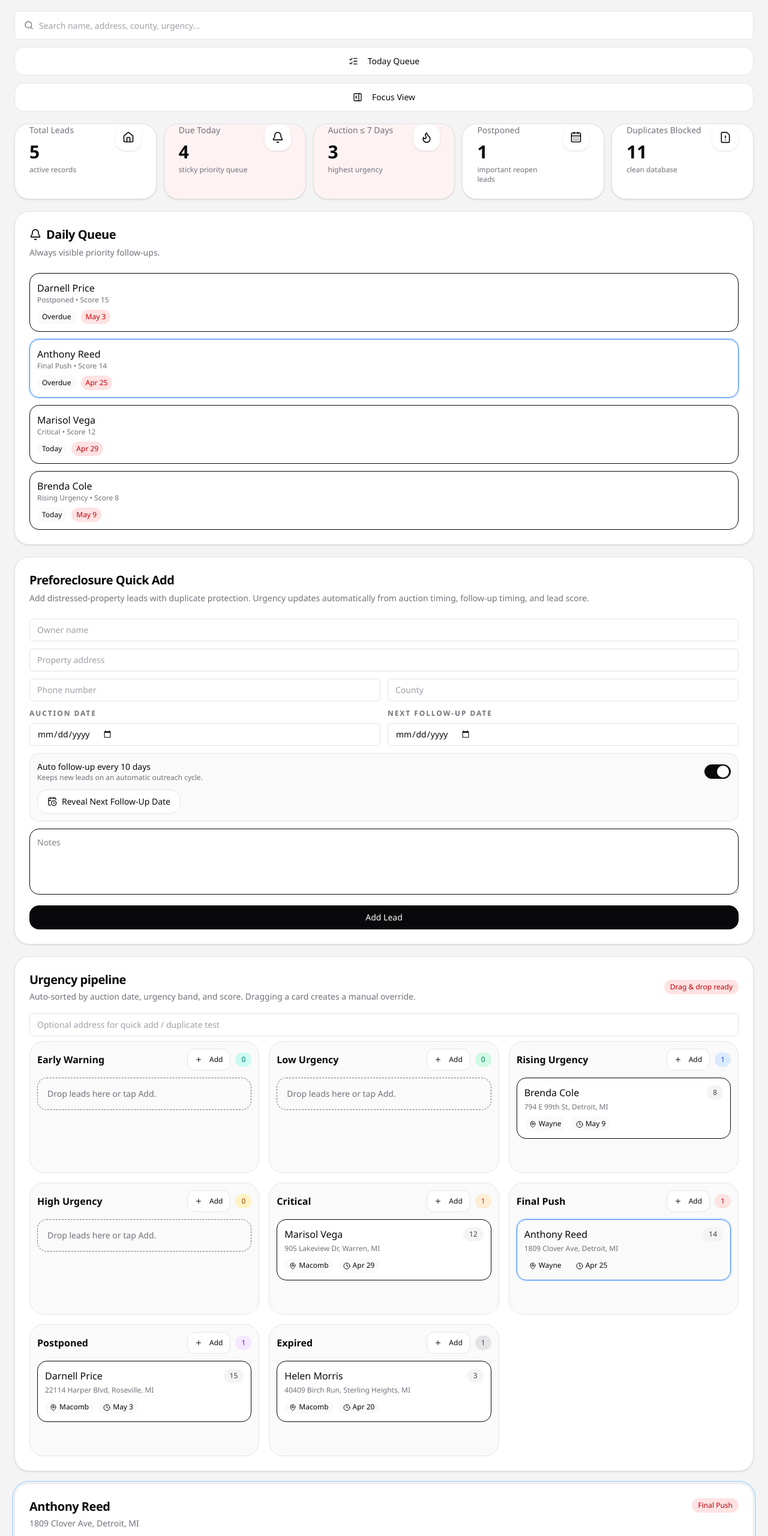
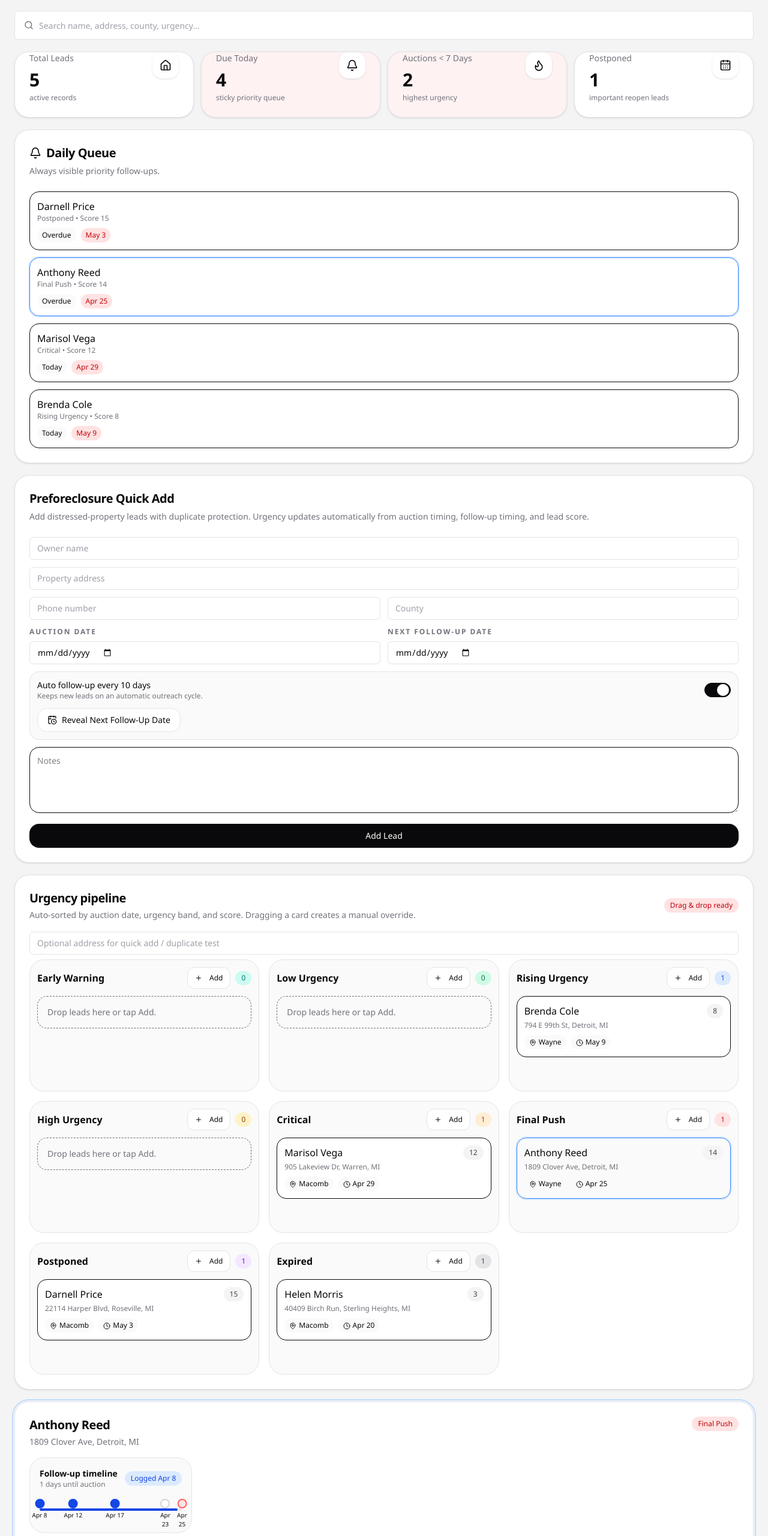
Before and after one commit to gulifordolivia/unified-crm, a Next.js app: page / in a window 1280 px wide. Shown: the part 226-2786 px from the top of the page at 60% size. Built offline with nearby package versions, Linux system fonts and the light colour scheme.

Commit message:
add clickable preforeclosure metrics

```diff
--- a/app/page.tsx
+++ b/app/page.tsx
@@ -15,14 +15,12 @@ import {
   CalendarDays,
   CheckCircle2,
   Clock,
-  FileWarning,
   Flame,
   Home,
   ListChecks,
   Mail,
   MapPin,
   Moon,
-  PanelRightOpen,
   Phone,
   Plus,
   Route,
@@ -124,6 +122,8 @@ type AgentQuickAddForm = {
   customFollowUp: string;
   showCalendar: boolean;
 };
+
+type PreMetricFilter = "total" | "dueToday" | "auctionSoon" | "postponed" | null;
 
 const stages = [
   "Early Warning",
@@ -530,6 +530,11 @@ export default function OptimizedUnifiedCrmPreview() {
   const [leadCalendarOpen, setLeadCalendarOpen] = useState(false);
   const [agentSortBy, setAgentSortBy] = useState<"alphabetical" | "recent">("alphabetical");
   const [agentMarketFilter, setAgentMarketFilter] = useState("All markets");
+  const [preMetricFilter, setPreMetricFilter] = useState<PreMetricFilter>(null);
+  const [preMetricSortBy, setPreMetricSortBy] = useState<"alphabetical" | "recent">(
+    "alphabetical",
+  );
+  const [preMetricCountyFilter, setPreMetricCountyFilter] = useState("All counties");
   const sequenceRef = useRef(1000);
   const leadDetailRef = useRef<HTMLDivElement | null>(null);
 
@@ -572,6 +577,40 @@ export default function OptimizedUnifiedCrmPreview() {
       items: [...filteredLeads].filter((lead) => getLeadStage(lead) === stage).sort(sortLeadsForPipeline),
     }));
   }, [filteredLeads]);
+
+  const preMetricCountyOptions = useMemo(
+    () => ["All counties", ...new Set(leads.map((lead) => lead.county))],
+    [leads],
+  );
+
+  const preMetricLeads = useMemo(() => {
+    let items = [...leads];
+
+    if (preMetricFilter === "dueToday") {
+      items = items.filter((lead) => lead.nextFollowUp && differenceInDays(lead.nextFollowUp) <= 0);
+    } else if (preMetricFilter === "auctionSoon") {
+      items = items.filter((lead) => {
+        const days = differenceInDays(lead.auctionDate);
+        return days >= 0 && days < 7;
+      });
+    } else if (preMetricFilter === "postponed") {
+      items = items.filter((lead) => getLeadStage(lead) === "Postponed");
+    }
+
+    if (preMetricCountyFilter !== "All counties") {
+      items = items.filter((lead) => lead.county === preMetricCountyFilter);
+    }
+
+    return items.sort((a, b) => {
+      if (preMetricSortBy === "recent") {
+        return (
+          new Date(`${b.createdAt}T12:00:00`).getTime() -
+          new Date(`${a.createdAt}T12:00:00`).getTime()
+        );
+      }
+      return a.name.localeCompare(b.name);
+    });
+  }, [leads, preMetricCountyFilter, preMetricFilter, preMetricSortBy]);
 
   const filteredAgents = useMemo(() => {
     const q = search.toLowerCase();
@@ -905,7 +944,7 @@ export default function OptimizedUnifiedCrmPreview() {
           </div>
         </motion.div>
 
-        <div className="grid gap-3 md:grid-cols-[1fr,190px,190px]">
+        <div className="grid gap-3">
           <div className="relative">
             <Search className={`absolute left-4 top-1/2 h-4 w-4 -translate-y-1/2 ${mutedText}`} />
             <Input
@@ -921,28 +960,36 @@ export default function OptimizedUnifiedCrmPreview() {
               className={`h-12 rounded-2xl pl-10 ${inputTheme}`}
             />
           </div>
-          <Button variant="outline" className={`h-12 rounded-2xl ${outlineTheme}`}>
-            <ListChecks className="mr-2 h-4 w-4" />
-            Today Queue
-          </Button>
-          <Button variant="outline" className={`h-12 rounded-2xl ${outlineTheme}`}>
-            <PanelRightOpen className="mr-2 h-4 w-4" />
-            Focus View
-          </Button>
         </div>
 
         {mode === "pre" && (
           <>
-            <div className="grid grid-cols-2 gap-3 lg:grid-cols-5">
-              <Metric title="Total Leads" value={leads.length} sub="active records" icon={Home} dark={theme === "dark"} />
+            <div className="grid grid-cols-2 gap-3 lg:grid-cols-4">
+              <button type="button" onClick={() => setPreMetricFilter("total")} className="text-left">
+                <Metric
+                  title="Total Leads"
+                  value={leads.length}
+                  sub="active records"
+                  icon={Home}
+                  dark={theme === "dark"}
+                />
+              </button>
+              <button type="button" onClick={() => setPreMetricFilter("dueToday")} className="text-left">
                 <Metric title="Due Today" value={dailyQueue.length} sub="sticky priority queue" icon={Bell} hot />
+              </button>
+              <button type="button" onClick={() => setPreMetricFilter("auctionSoon")} className="text-left">
                 <Metric
-                title="Auction ≤ 7 Days"
-                value={leads.filter((lead) => differenceInDays(lead.auctionDate) <= 7).length}
+                  title="Auctions < 7 Days"
+                  value={leads.filter((lead) => {
+                    const days = differenceInDays(lead.auctionDate);
+                    return days >= 0 && days < 7;
+                  }).length}
                   sub="highest urgency"
                   icon={Flame}
                   hot
                 />
+              </button>
+              <button type="button" onClick={() => setPreMetricFilter("postponed")} className="text-left">
                 <Metric
                   title="Postponed"
                   value={leads.filter((lead) => getLeadStage(lead) === "Postponed").length}
@@ -950,14 +997,115 @@ export default function OptimizedUnifiedCrmPreview() {
                   icon={CalendarDays}
                   dark={theme === "dark"}
                 />
-              <Metric
-                title="Duplicates Blocked"
-                value={duplicateWarning ? 1 : 11}
-                sub="clean database"
-                icon={FileWarning}
-                dark={theme === "dark"}
-              />
-            </div>
+              </button>
+            </div>
+
+            {preMetricFilter && (
+              <Card className={`rounded-3xl shadow-sm ${panelTheme}`}>
+                <CardHeader>
+                  <div className="flex flex-col gap-3 lg:flex-row lg:items-center lg:justify-between">
+                    <div>
+                      <CardTitle>
+                        {preMetricFilter === "total" && "All Leads"}
+                        {preMetricFilter === "dueToday" && "Due Today"}
+                        {preMetricFilter === "auctionSoon" && "Auctions < 7 Days"}
+                        {preMetricFilter === "postponed" && "Postponed Leads"}
+                      </CardTitle>
+                      <p className={`mt-1 text-sm ${mutedText}`}>
+                        Click a lead to jump to the detail panel.
+                      </p>
+                    </div>
+                    <Button
+                      variant="outline"
+                      className={`rounded-2xl ${outlineTheme}`}
+                      onClick={() => setPreMetricFilter(null)}
+                    >
+                      Clear Filter
+                    </Button>
+                  </div>
+                  <div className="grid gap-2 sm:grid-cols-2 lg:grid-cols-3">
+                    <div className={`rounded-2xl border px-3 py-2 ${inputTheme}`}>
+                      <label className={`mb-2 block text-xs uppercase tracking-[0.16em] ${mutedText}`}>
+                        Sort
+                      </label>
+                      <select
+                        value={preMetricSortBy}
+                        onChange={(event) =>
+                          setPreMetricSortBy(event.target.value as "alphabetical" | "recent")
+                        }
+                        className={`w-full bg-transparent text-sm outline-none ${theme === "dark" ? "text-zinc-100" : "text-zinc-950"}`}
+                      >
+                        <option value="alphabetical" className="text-zinc-950">
+                          Alphabetically by owner name
+                        </option>
+                        <option value="recent" className="text-zinc-950">
+                          Most recently added
+                        </option>
+                      </select>
+                    </div>
+                    <div className={`rounded-2xl border px-3 py-2 ${inputTheme}`}>
+                      <label className={`mb-2 block text-xs uppercase tracking-[0.16em] ${mutedText}`}>
+                        County
+                      </label>
+                      <select
+                        value={preMetricCountyFilter}
+                        onChange={(event) => setPreMetricCountyFilter(event.target.value)}
+                        className={`w-full bg-transparent text-sm outline-none ${theme === "dark" ? "text-zinc-100" : "text-zinc-950"}`}
+                      >
+                        {preMetricCountyOptions.map((county) => (
+                          <option key={county} value={county} className="text-zinc-950">
+                            {county}
+                          </option>
+                        ))}
+                      </select>
+                    </div>
+                  </div>
+                </CardHeader>
+                <CardContent>
+                  <div className="grid gap-3 md:grid-cols-2 xl:grid-cols-3">
+                    {preMetricLeads.map((lead) => (
+                      <button
+                        key={lead.id}
+                        type="button"
+                        onClick={() => {
+                          setSelectedLeadId(lead.id);
+                          leadDetailRef.current?.scrollIntoView({
+                            behavior: "smooth",
+                            block: "start",
+                          });
+                        }}
+                        className={`rounded-2xl border p-4 text-left transition hover:border-blue-400 ${
+                          selectedLeadId === lead.id
+                            ? "border-blue-500 ring-2 ring-blue-100"
+                            : theme === "dark"
+                              ? "border-white/10 bg-zinc-950/70"
+                              : "bg-white"
+                        }`}
+                      >
+                        <div className="flex items-start justify-between gap-3">
+                          <div>
+                            <div className="font-semibold">{lead.name}</div>
+                            <div className={`mt-1 text-sm ${mutedText}`}>{lead.address}</div>
+                          </div>
+                          <Badge className={stageStyle(getLeadStage(lead))}>{getLeadStage(lead)}</Badge>
+                        </div>
+                        <div className="mt-3 flex flex-wrap gap-2 text-xs">
+                          <span className={`rounded-full px-3 py-1 ${softPanel}`}>{lead.county}</span>
+                          <span className={`rounded-full px-3 py-1 ${softPanel}`}>
+                            Added {formatDate(lead.createdAt)}
+                          </span>
+                        </div>
+                      </button>
+                    ))}
+                    {preMetricLeads.length === 0 && (
+                      <div className={`rounded-2xl border border-dashed p-4 text-sm ${mutedText}`}>
+                        No leads match the current metric and filters.
+                      </div>
+                    )}
+                  </div>
+                </CardContent>
+              </Card>
+            )}
 
             <div className="grid gap-5 xl:grid-cols-[290px,1fr,400px]">
               <div className="order-1 grid gap-5">
@@ -1259,6 +1407,50 @@ export default function OptimizedUnifiedCrmPreview() {
                     <div>
                       <CardTitle>{selectedLead.name}</CardTitle>
                       <p className={`mt-1 text-sm ${mutedText}`}>{selectedLead.address}</p>
+                      <div className={`mt-4 rounded-3xl border p-4 ${softPanel}`}>
+                        <div className="flex items-center justify-between gap-3">
+                          <div>
+                            <div className="text-sm font-semibold">Follow-up timeline</div>
+                            <div className={`text-xs ${mutedText}`}>
+                              {timeline.daysToAuction >= 0
+                                ? `${timeline.daysToAuction} days until auction`
+                                : `Auction passed ${Math.abs(timeline.daysToAuction)} days ago`}
+                            </div>
+                          </div>
+                          <Badge className="bg-blue-100 text-blue-700">
+                            Logged {formatDate(selectedLead.createdAt)}
+                          </Badge>
+                        </div>
+                        <div className="mt-4">
+                          <div className="relative h-10">
+                            <div className="absolute left-0 right-0 top-4 h-1 rounded-full bg-zinc-200" />
+                            <div
+                              className="absolute left-0 top-4 h-1 rounded-full bg-blue-700"
+                              style={{ width: `${timeline.progress}%` }}
+                            />
+                            {timeline.points.map((point) => (
+                              <div
+                                key={point.id}
+                                className="absolute top-0 -translate-x-1/2"
+                                style={{ left: point.position }}
+                              >
+                                <div
+                                  className={`mx-auto h-4 w-4 rounded-full border-2 ${
+                                    point.completed
+                                      ? "border-blue-700 bg-blue-700"
+                                      : point.label === "Auction"
+                                        ? "border-red-400 bg-red-100"
+                                        : "border-zinc-300 bg-white"
+                                  }`}
+                                />
+                                <div className="mt-1 text-center text-[10px] font-medium">
+                                  {formatDate(point.date)}
+                                </div>
+                              </div>
+                            ))}
+                          </div>
+                        </div>
+                      </div>
                     </div>
                     <div className="flex flex-col items-end gap-2">
                       <Badge className={stageStyle(getLeadStage(selectedLead))}>
@@ -1300,51 +1492,6 @@ export default function OptimizedUnifiedCrmPreview() {
                       className={`rounded-2xl ${inputTheme}`}
                     />
                   )}
-
-                  <div className={`rounded-3xl border p-4 ${softPanel}`}>
-                    <div className="flex items-center justify-between gap-3">
-                      <div>
-                        <div className="text-sm font-semibold">Follow-up timeline</div>
-                        <div className={`text-xs ${mutedText}`}>
-                          {timeline.daysToAuction >= 0
-                            ? `${timeline.daysToAuction} days until auction`
-                            : `Auction passed ${Math.abs(timeline.daysToAuction)} days ago`}
-                        </div>
-                      </div>
-                      <Badge className="bg-blue-100 text-blue-700">
-                        Logged {formatDate(selectedLead.createdAt)}
-                      </Badge>
-                    </div>
-                    <div className="mt-4">
-                      <div className="relative h-10">
-                        <div className="absolute left-0 right-0 top-4 h-1 rounded-full bg-zinc-200" />
-                        <div
-                          className="absolute left-0 top-4 h-1 rounded-full bg-blue-700"
-                          style={{ width: `${timeline.progress}%` }}
-                        />
-                        {timeline.points.map((point) => (
-                          <div
-                            key={point.id}
-                            className="absolute top-0 -translate-x-1/2"
-                            style={{ left: point.position }}
-                          >
-                            <div
-                              className={`mx-auto h-4 w-4 rounded-full border-2 ${
-                                point.completed
-                                  ? "border-blue-700 bg-blue-700"
-                                  : point.label === "Auction"
-                                    ? "border-red-400 bg-red-100"
-                                    : "border-zinc-300 bg-white"
-                              }`}
-                            />
-                            <div className="mt-1 text-center text-[10px] font-medium">
-                              {formatDate(point.date)}
-                            </div>
-                          </div>
-                        ))}
-                      </div>
-                    </div>
-                  </div>
 
                   <div className="rounded-2xl bg-amber-50 p-3 text-sm text-amber-900">
                     Auto scheduler: Interested → tomorrow, Maybe Interested → 2 days, no answer →
```
Lines whose indentation alone changed are shown as unchanged.
